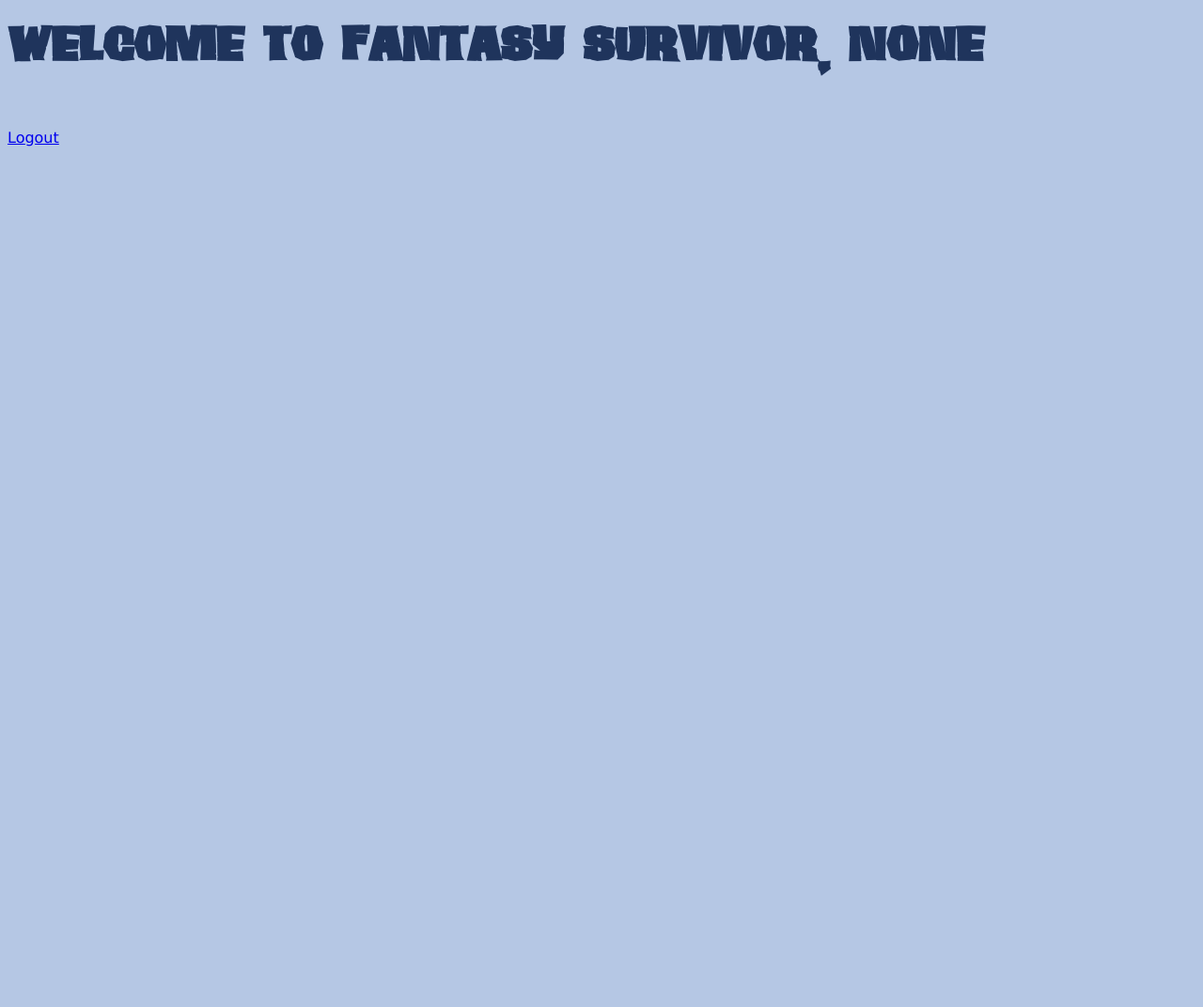
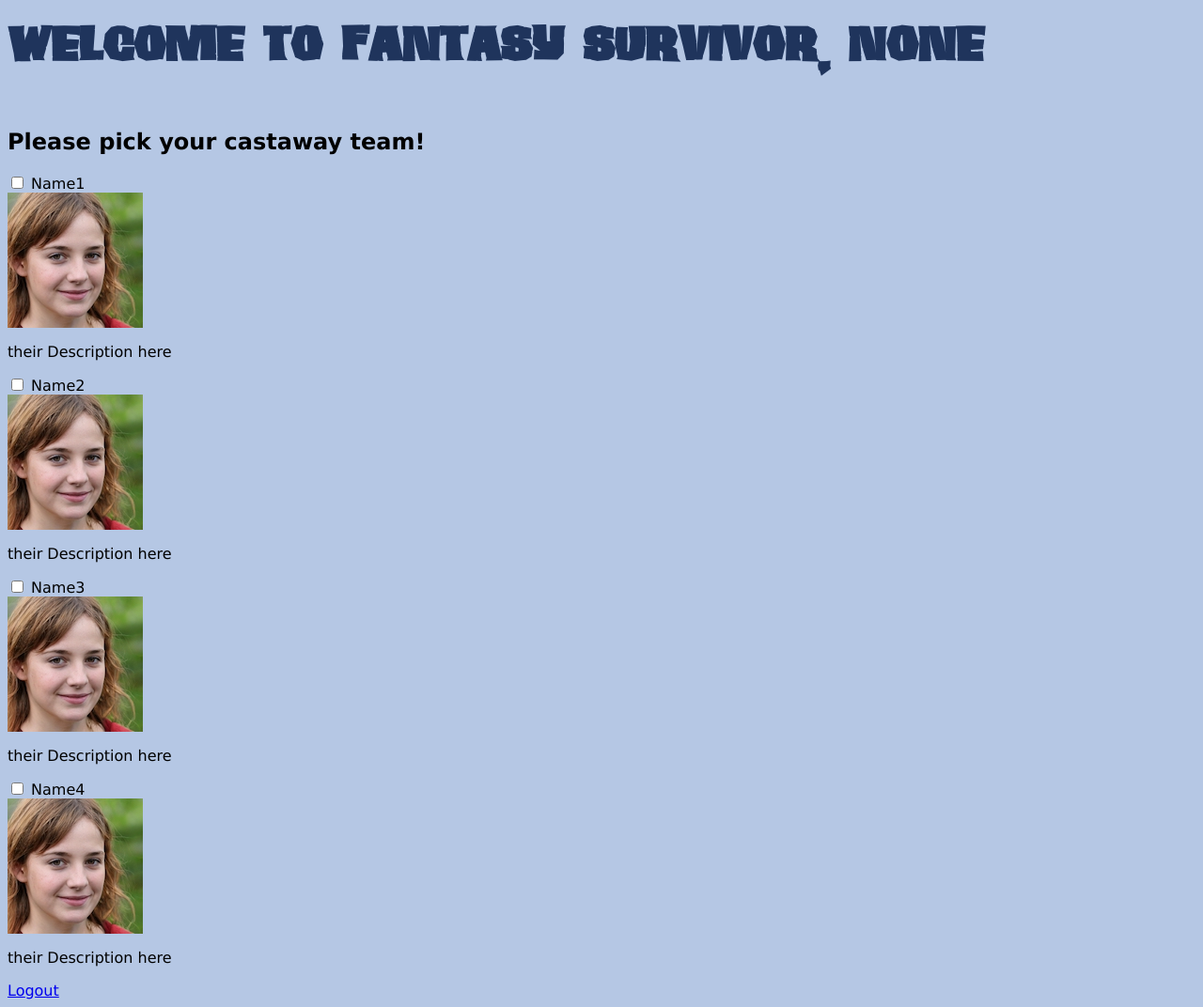
Before and after one commit to jstewa34/csc210project, a Flask app: page / in a window 1280 px wide. Shown: the whole page at 94% size. Before the commit the page ends 156 px from the top, so only its background shows below. Run offline with Flask 2, Linux system fonts and the light colour scheme; the visitor is signed in with stand-in values (Sample User, id 1); data comes from the database, SQL or seed files in the repository.

Commit message:
started team selection (not done)

```diff
--- a/routes.py
+++ b/routes.py
@@ -35,7 +35,8 @@ def session_handler():
 
 @app.route("/", methods=("GET", "POST"))
 def index():
-    return render_template("landing.html")
+    castaways = ["Name1", "Name2", "Name3", "Name4"]
+    return render_template("landing.html", castaways=castaways)
 
 
 @app.route("/login/", methods=("GET", "POST"))
@@ -66,29 +67,26 @@ def register():
         lname = form.lname.data
         email = form.email.data
         password_hash = form.password_hash.data
-
         newuser = User(
             fname=fname,
             lname=lname,
             email=email,
             password_hash=generate_password_hash(password_hash),
         )
-
         db.session.add(newuser)
         db.session.commit()
+
+        # Email
         msg = Message('Thanks for joining Survivor',
                       sender='jcstewart1829@gmail.com', recipients=[email])
         msg.body = "Hey " + fname + " " + lname + \
             ", \n\nWe are glad you have chosen to join our Fantasy Survivor Game.\n\nHave fun!\nSurvivor Team"
         mail.send(msg)
-        # TODO: Send email here :)
 
         flash(f"Account Succesfully created", "success")
         return redirect(url_for("login"))
 
-    return render_template("register.html",
-                           form=form
-                           )
+    return render_template("register.html", form=form)
 
 
 @app.route("/logout")
--- a/templates/landing.html
+++ b/templates/landing.html
@@ -4,9 +4,21 @@
 <div>
     {% if current_user.is_authenticated %}
 	    <h1>Welcome to Fantasy Survivor, {{ current_user.fname }}</h1>
-    <!-- This will become the nav bar later -->
-    <a href="{{url_for('logout')}}">Logout</a> {% else %}
+	    <h2>Please pick your castaway team!</h2>
+
+	    <div>
+	    	{% for i in castaways %}
+			 	<input type="checkbox" id="castaway" name="player" value="Castaway">
+				<label for="person"> {{i}} </label><br>
+				<img src='../static/person.jpg' alt="Castaway">
+				<p> their Description here <p>
+			{% endfor %}
+		</div>
+
+	    <a href="{{url_for('logout')}}">Logout</a>
+    {% else %}
 	    <h1>Welcome to Fantasy Survivor</h1>
+
 	    <ul>
 	        <li><a href="./login">Login</a></li>
 	        <li><a href="./register">Create Account</a></li>
```
Also changed, not shown: templates/edit.html (added, +16 -0 lines), static/person.jpg (added), 1 other file. Lines whose indentation alone changed are shown as unchanged.
